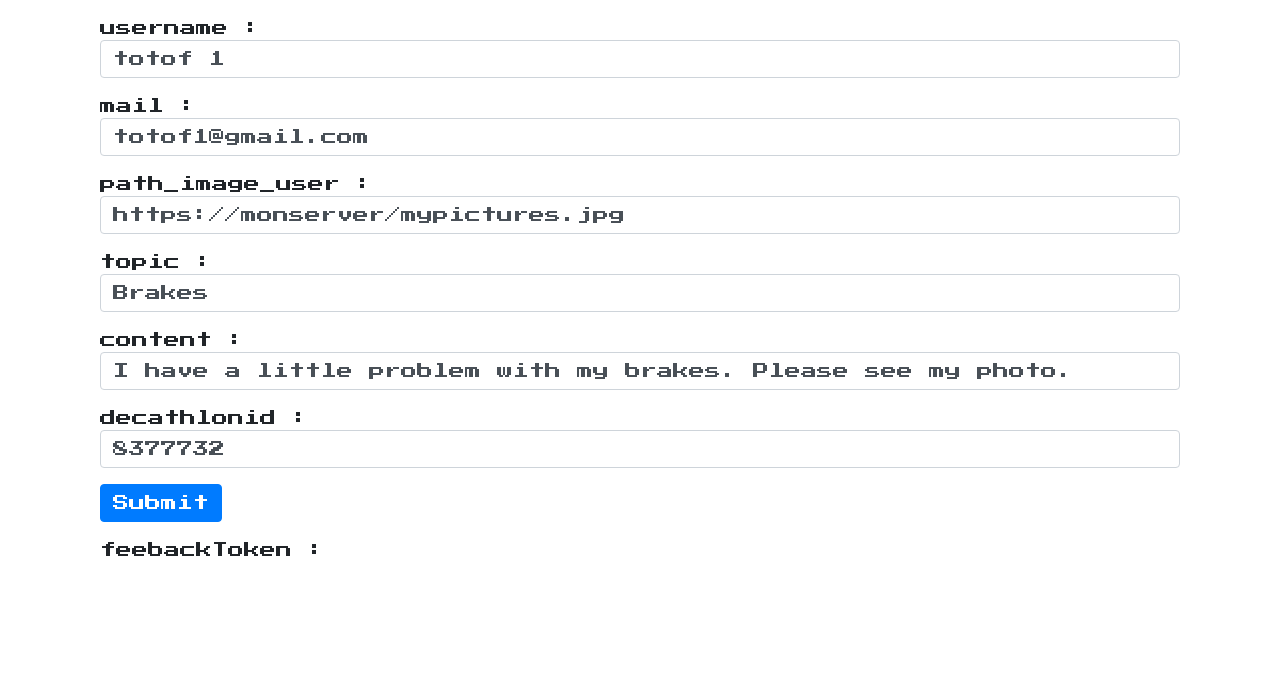
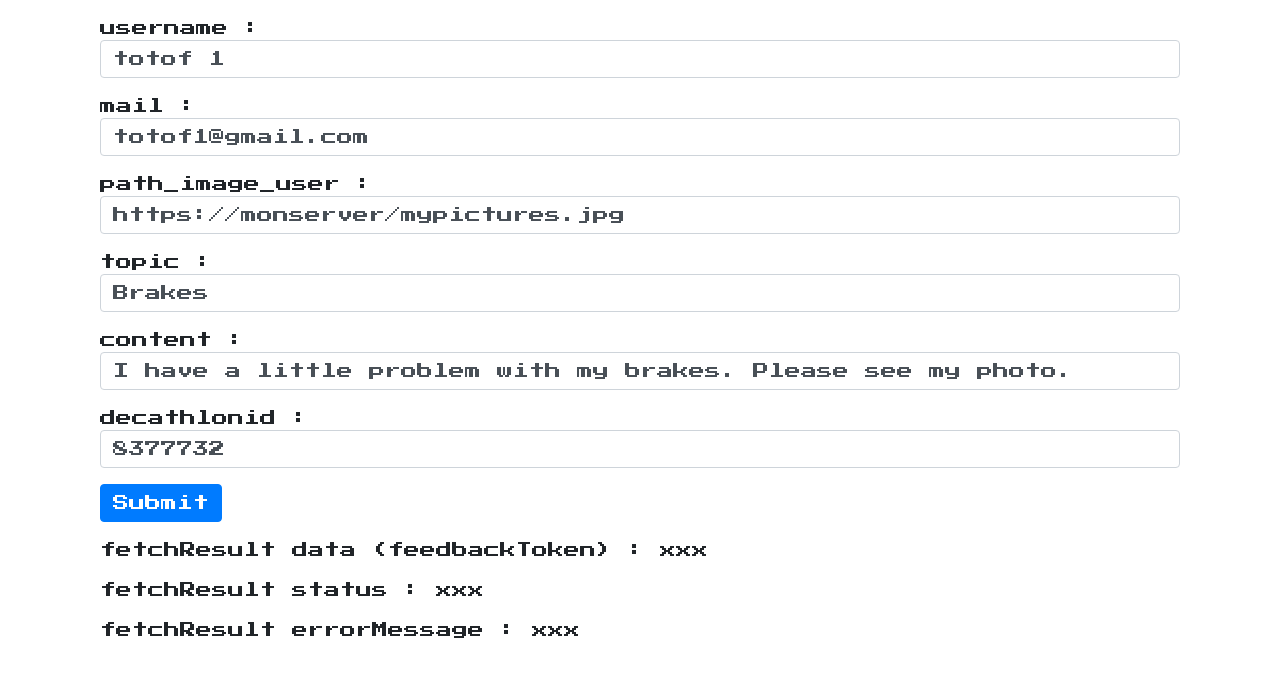
Before and after one commit to AGuyNextDoor/feedbacks, a React (Create React App) app: page / in a window 1280 px wide. Shown: the top 676 px of the page. Built offline with nearby package versions, Linux system fonts and the light colour scheme.

Commit message:
ajout status dans la callback de createFeedback

```diff
--- a/services/feedbacksService.js
+++ b/services/feedbacksService.js
@@ -134,11 +134,11 @@ function createNewFeedback(username, mail, path_image_user, topic, content, deca
   .then(message => {
     currentMessageId = message.id;
     console.log("createNewFeedback: currentMessageId=", currentMessageId);
-    return currentFeedbackToken;
+    return {status: "succeeded", data: currentFeedbackToken};
   })
   .catch(error => {
     console.log("createNewFeedback ERROR:", error.message);
-    return {error: error.message};
+    return {status: "error", errorMessage: error.message};
   })
 
 }
--- a/src/modules/form/TestForm.js
+++ b/src/modules/form/TestForm.js
@@ -12,6 +12,11 @@ class TestForm extends Component {
         topic: "Brakes",
         content: "I have a little problem with my brakes. Please see my photo.",
         decathlonid: "8377732",
+      },
+      fetchResult: {
+        status: "xxx",
+        data: "xxx",
+        errorMessage: "xxx",
       }
     };
     this.handleChange = this.handleChange.bind(this);
@@ -33,9 +38,13 @@ class TestForm extends Component {
       headers: { "Content-Type": "application/json" }
     })
       .then(response => response.json())
-      .then(data => {
+      .then(result => {
         this.setState({
-          feebackToken: data,
+          fetchResult: {
+            status: result.status,
+            data: result.data,
+            errorMessage: result.errorMessage,
+          }
         });
       })
   }
@@ -52,7 +61,9 @@ class TestForm extends Component {
           <div className="mt-3">decathlonid : <input type="text" id="decathlonid" className="form-control" value={this.state.form.decathlonid} onChange={this.handleChange}/></div>
           <button type="submit" className="btn btn-primary mt-3">Submit</button>
         </form>
-        <div className="mt-3">feebackToken : {this.state.feebackToken}</div>
+        <div className="mt-3">fetchResult data (feedbackToken) : {this.state.fetchResult.data}</div>
+        <div className="mt-3">fetchResult status : {this.state.fetchResult.status}</div>
+        <div className="mt-3">fetchResult errorMessage : {this.state.fetchResult.errorMessage}</div>
       </div>
     );
   }
```
